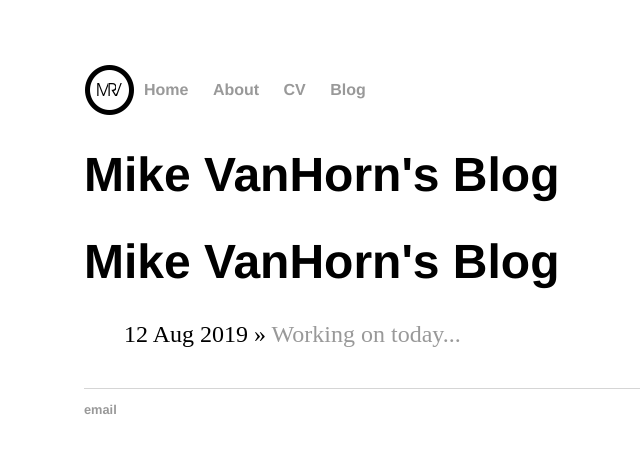
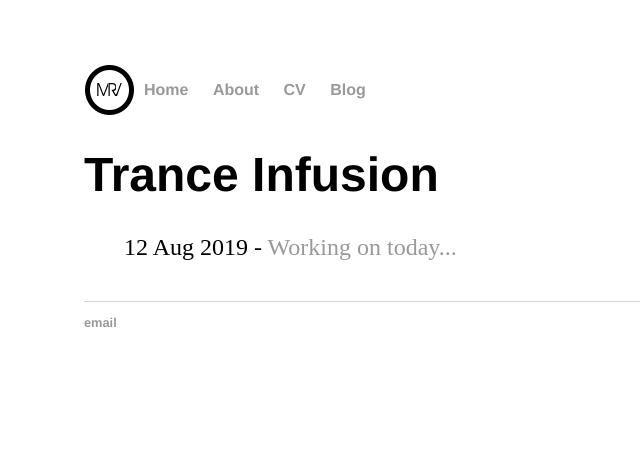
Before and after one commit to mrvanhorn/mrvanhorn.github.io, a Jekyll site: the page built from blog/index.html, in a window 1280 px wide. Shown: the top 453 px of the page, without its empty margins (108-748 px from the left). Built offline with Jekyll 4.4.1, drawn with Linux system fonts in a browser that asks for light colours.

Commit message:
Update index.html

```diff
--- a/blog/index.html
+++ b/blog/index.html
@@ -1,11 +1,10 @@
 ---
 layout: default
-title: Mike VanHorn's Blog
+title: Trance Infusion
 ---
-	<h1>{{ page.title }}</h1>
 	<ul class="posts">
 
 	  {% for post in site.posts %}
-	    <li><span>{{ post.date | date_to_string }}</span> » <a href="{{ post.url }}" title="{{ post.title }}">{{ post.title }}</a></li>
+	    <li><span>{{ post.date | date_to_string }}</span> - <a href="{{ post.url }}" title="{{ post.title }}">{{ post.title }}</a></li>
 	  {% endfor %}
 	</ul>
```
